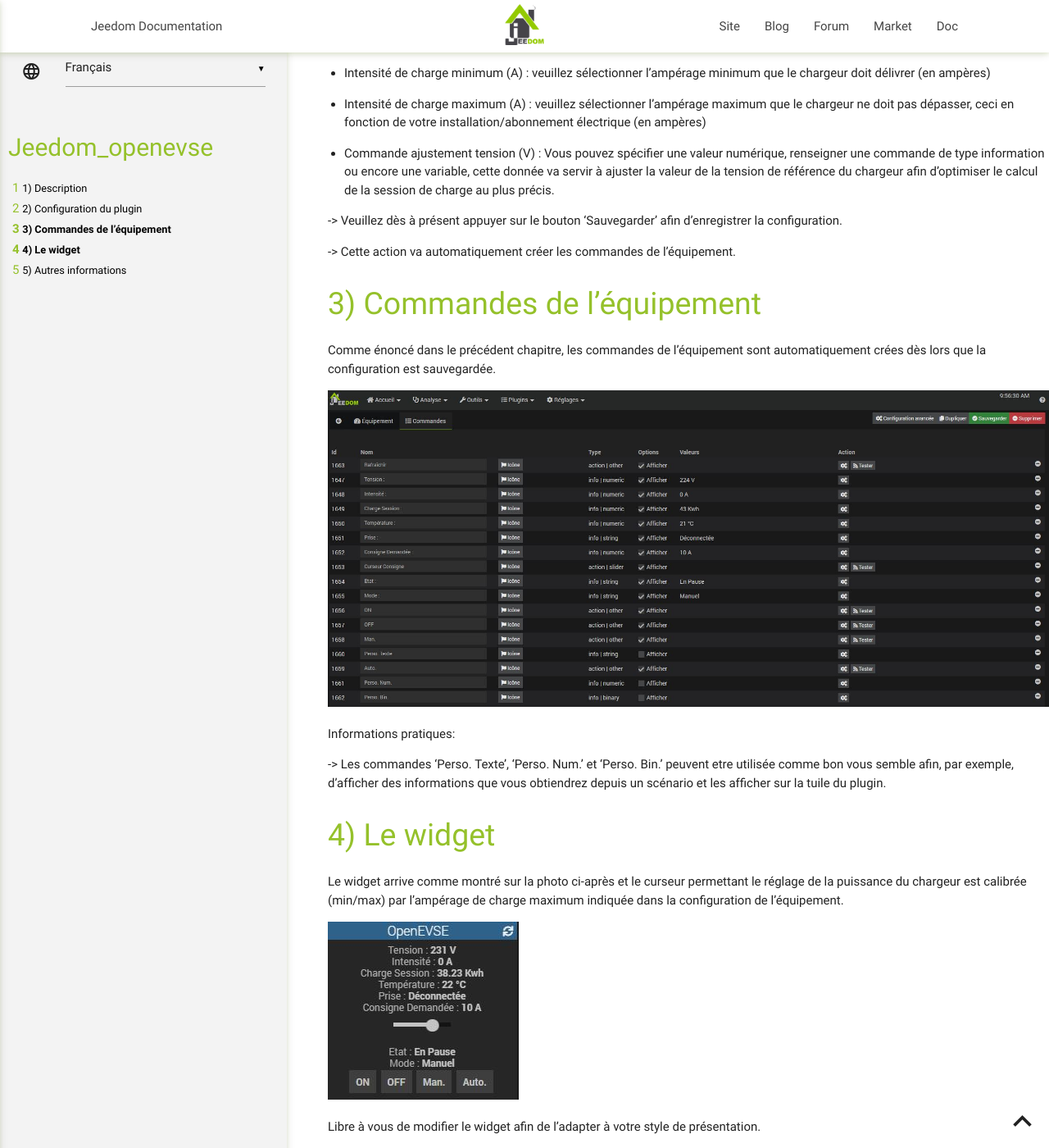
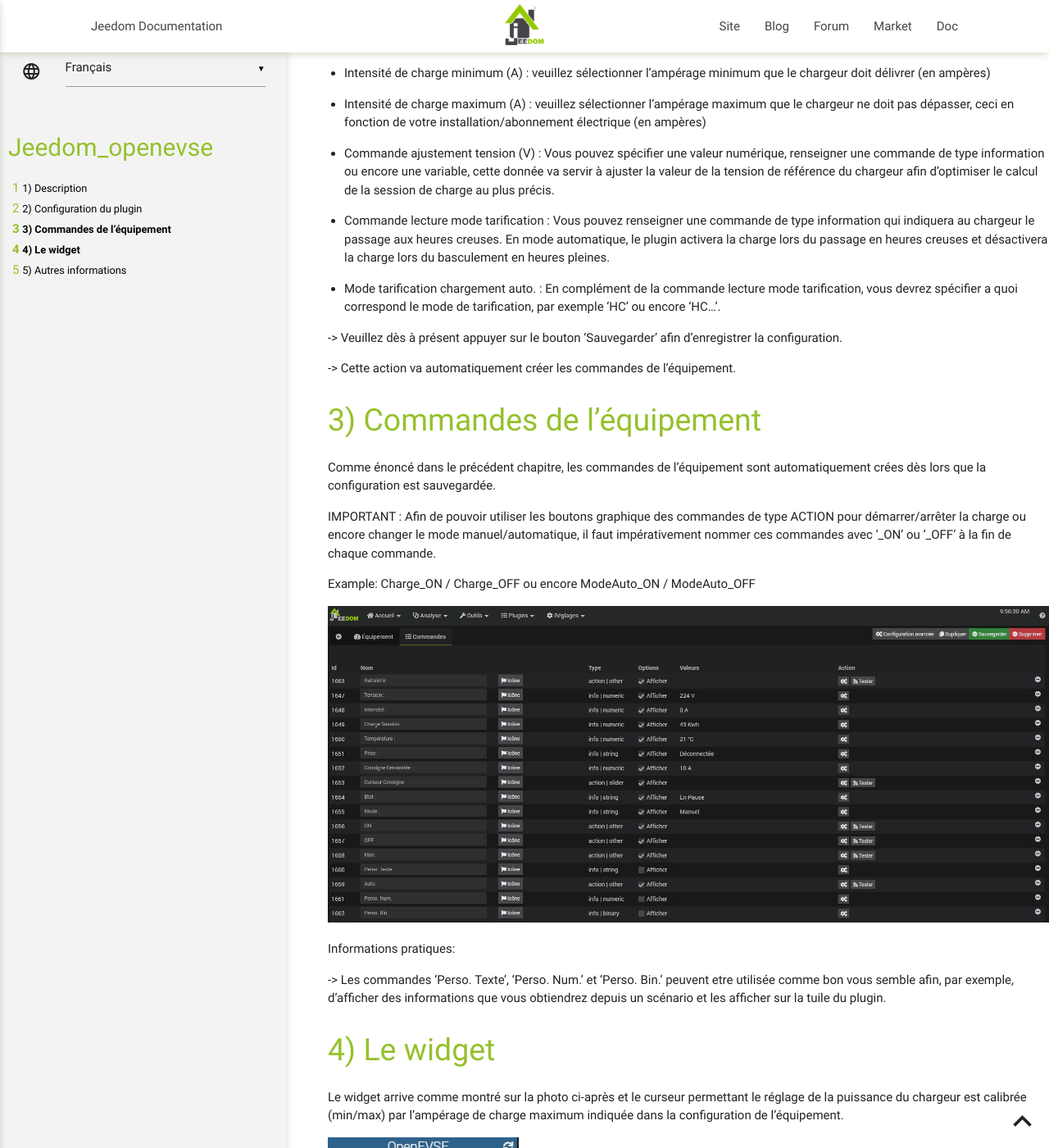
Before and after one commit to Sattaz/Jeedom_OpenEVSE, a Jekyll site: the page built from docs/fr_FR/index.md, in a window 1280 px wide and 1400 px high, scrolled down 1188 px. Shown: the whole window at 82% size. Built offline with Jekyll 4.4.1, drawn with Linux system fonts in a browser that asks for light colours; our own code applies the rules of GitHub Pages for plain Markdown files; some of the changed text lies outside the part shown.

Commit message:
Add files via upload

```diff
--- a/docs/fr_FR/index.md
+++ b/docs/fr_FR/index.md
@@ -46,6 +46,10 @@ Puis viennent aussi quelques paramètres dédiés aux spécifications du chargeu
 
 -   Commande ajustement tension (V) : Vous pouvez spécifier une valeur numérique, renseigner une commande de type information ou encore une variable, cette donnée va servir à ajuster la valeur de la tension de référence du chargeur afin d'optimiser le calcul de la session de charge au plus précis.
 
+- Commande lecture mode tarification : Vous pouvez renseigner une commande de type information qui indiquera au chargeur le passage aux heures creuses. En mode automatique, le plugin activera la charge lors du passage en heures creuses et désactivera la charge lors du basculement en heures pleines.
+
+- Mode tarification chargement auto. : En complément de la commande lecture mode tarification, vous devrez spécifier a quoi correspond le mode de tarification, par exemple 'HC' ou encore 'HC...'.
+
 -> Veuillez dès à présent appuyer sur le bouton 'Sauvegarder' afin d'enregistrer la configuration.
 
 -> Cette action va automatiquement créer les commandes de l'équipement.
@@ -54,6 +58,10 @@ Commandes de l'équipement
 ===
 
 Comme énoncé dans le précédent chapitre, les commandes de l'équipement sont automatiquement crées dès lors que la configuration est sauvegardée.
+
+IMPORTANT : Afin de pouvoir utiliser les boutons graphique des commandes de type ACTION pour démarrer/arrêter la charge ou encore changer le mode manuel/automatique, il faut impérativement nommer ces commandes avec '_ON' ou '_OFF' à la fin de chaque commande.
+
+Example: Charge_ON / Charge_OFF ou encore ModeAuto_ON / ModeAuto_OFF
 
 ![OpenEVSE](https://sattaz.github.io/Jeedom_OpenEVSE/pictures/OpenEVSE_2.jpg)
 
@@ -72,10 +80,9 @@ Libre à vous de modifier le widget afin de l'adapter à votre style de présent
 
 Informations pratiques:
 
--> Les boutons 'ON' et 'OFF' permettent de démarrer ou arrêter une charge.
+-> Le bouton 'ON' / 'OFF' permet de démarrer ou arrêter une charge.
 
--> Les boutons 'Man.' et 'Auto.' n'ont aucun effet direct avec le chargeur, ils permettent simplement de changer l'information 'Mode' du plugin en 'Manuel' ou 'Automatique'.
-   Vous pouvez donc utiliser un scenario depuis Jeedom afin d'interragir de facon différente en fonction du 'Mode' du plugin:
+-> Le bouton 'Man.' / 'Auto.' positionné en mode 'auto.' activera automatiquement la charge en heures creuses lorsque les paramètres sont indiqués dans la configuration de l'équipement. Il permet aussi de changer l'information 'Mode' du plugin en 'Manuel' ou 'Automatique', vous pouvez donc utiliser un scenario depuis Jeedom afin d'interragir de facon différente en fonction du 'Mode' du plugin:
 
 * En 'Manuel', le scénario pourra par exemple ignorer tout automatisme et donc laisser l'utilisateur démarrer ou arrêter une charge avec les boutons 'ON' et 'OFF' manuellement.
 
```
Also changed, not shown: docs/fr_FR/changelog.md (+5 -0 lines).
